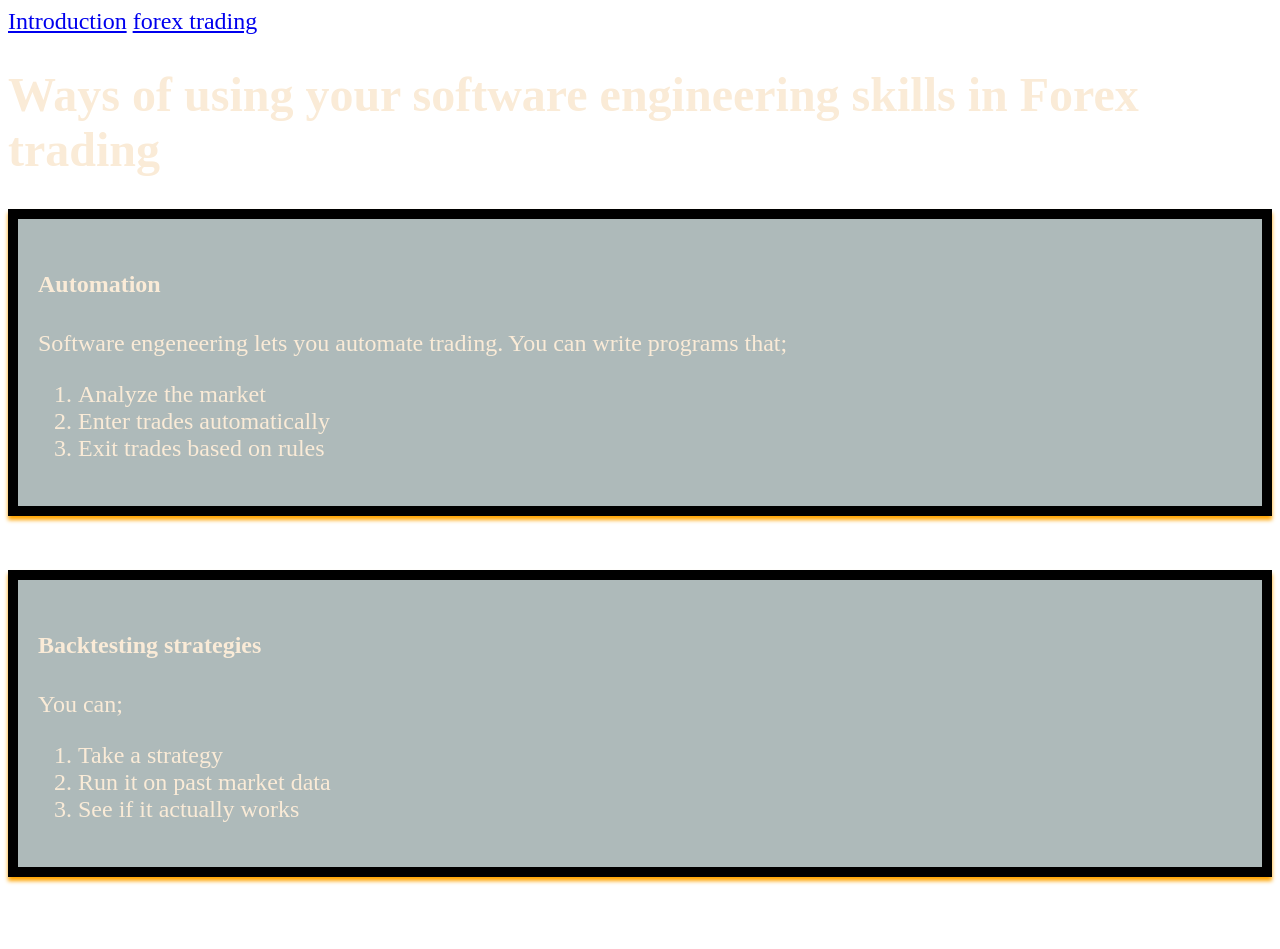
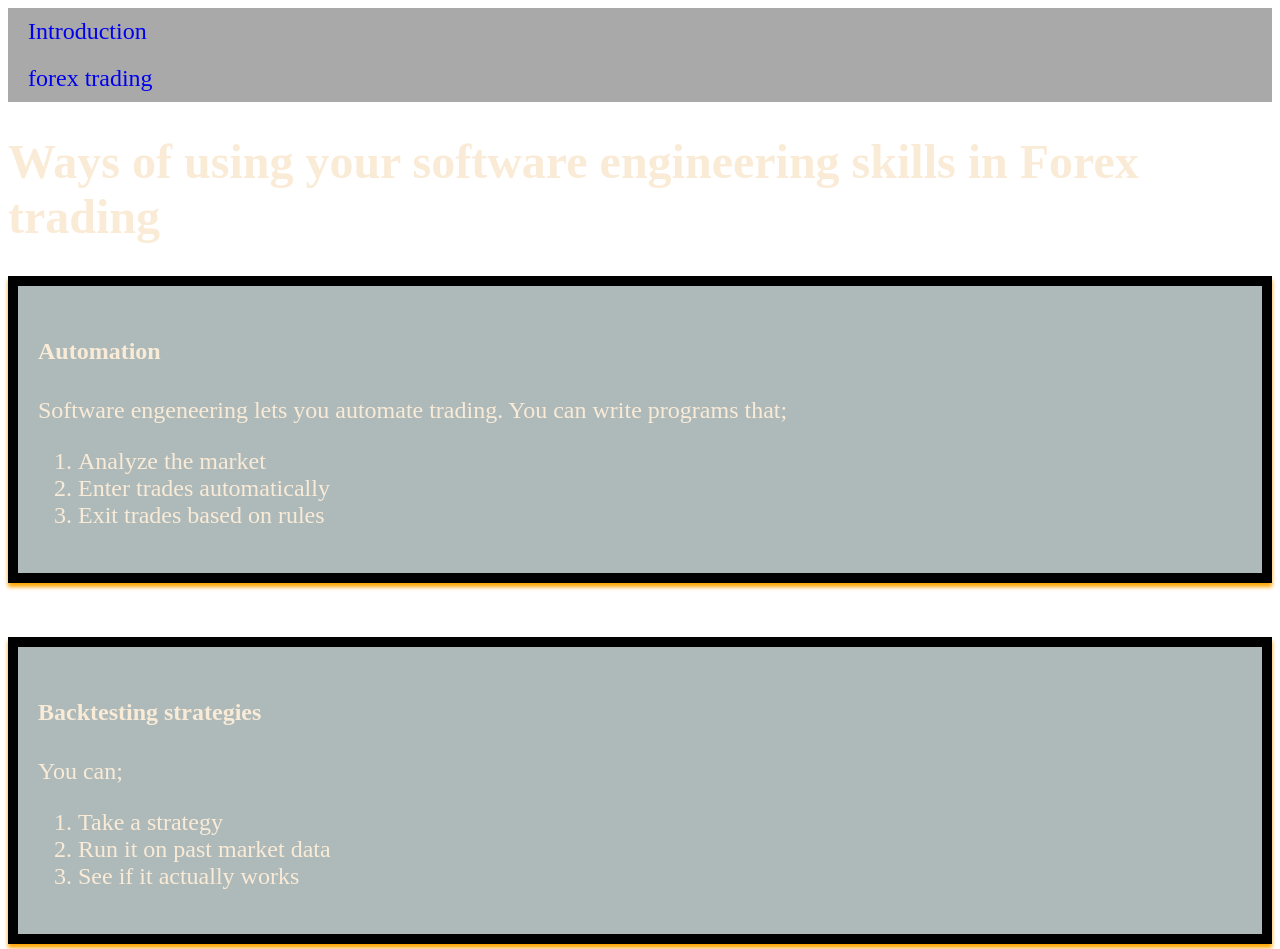
Before and after one commit to ricmusyoki-glitch/Mywebsite_repo, a plain HTML site: page software-forex.html in a window 1280 px wide. Shown: the top 949 px of the page. Drawn offline with Linux system fonts and the light colour scheme.

Commit message:
Modified software-forex.css

```diff
--- a/software-forex.css
+++ b/software-forex.css
@@ -29,3 +29,15 @@ body {
     transform: scale(1.05);
 
 }
+a {
+    background-color: darkgray;
+    transition: 0.3s;
+    text-decoration: none;
+    display: flex;
+    padding: 10px 20px;
+
+}
+a:hover {
+    background-image: url(../../Downloads/andrey-k-ZHFFqYZTeFg-unsplash.jpg);
+    background-position: center;
+}
```
